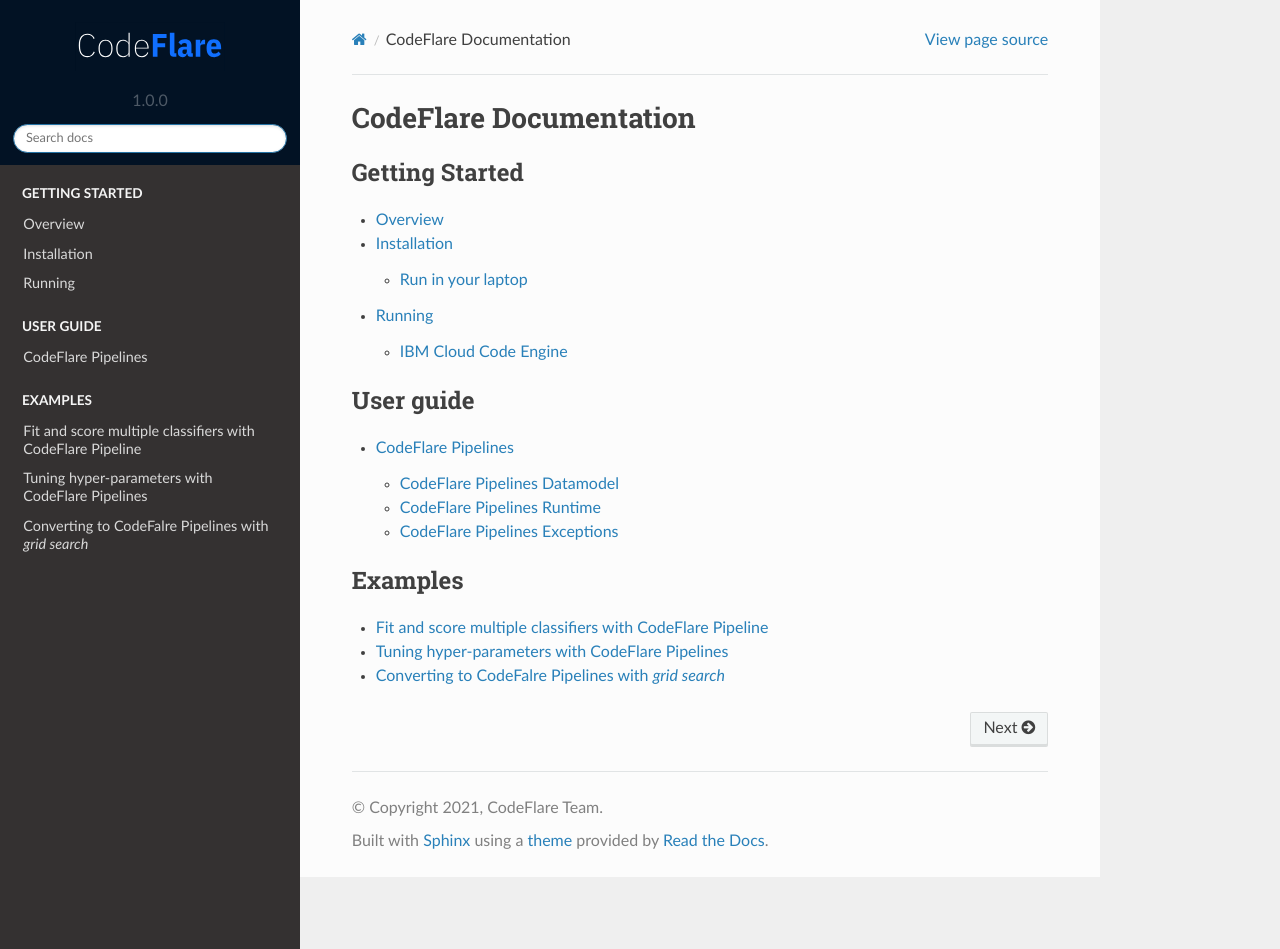
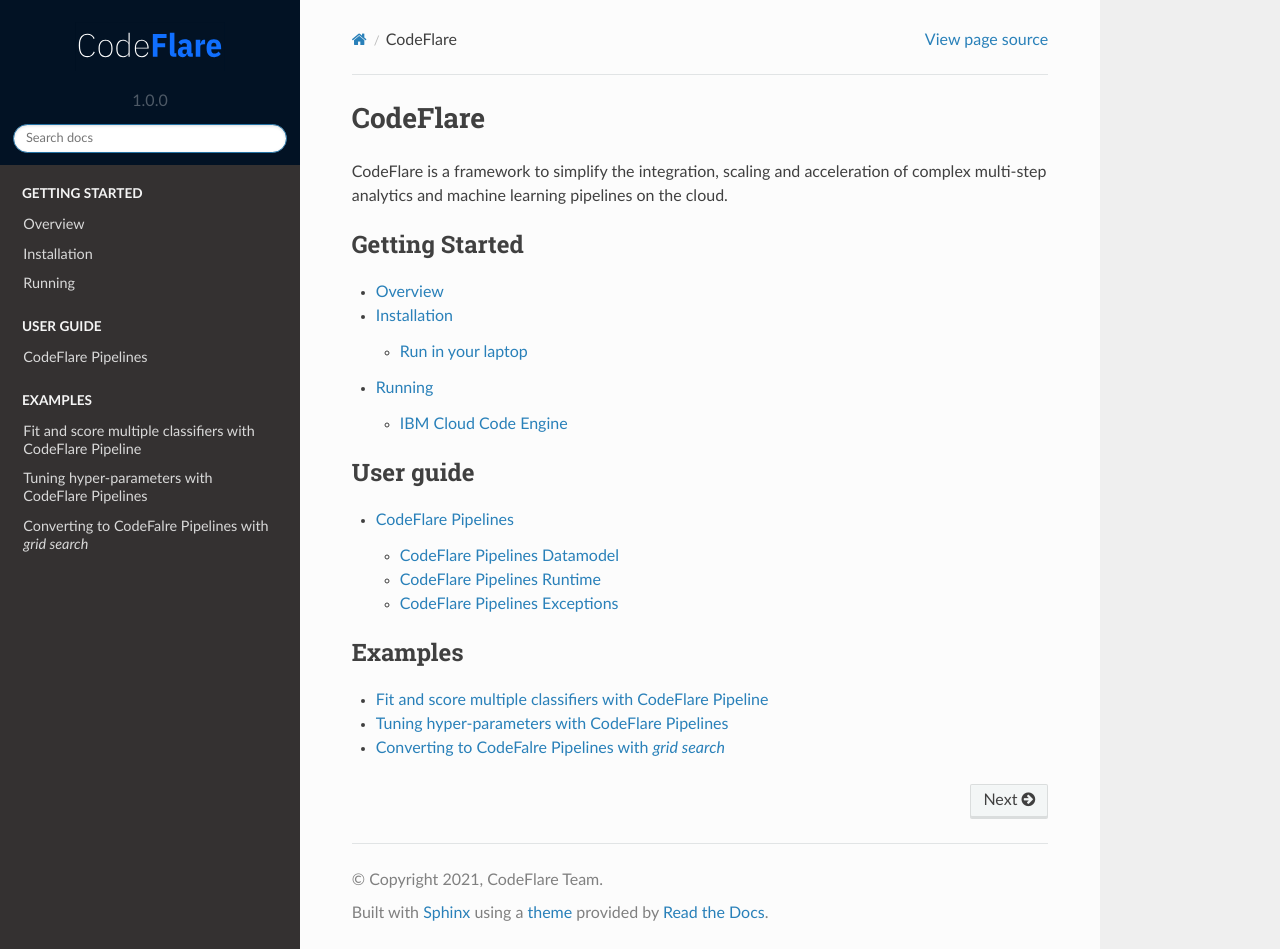
Before and after one commit to project-codeflare/codeflare, a Sphinx documentation site: the page built from docs/source/index.rst, in a window 1280 px wide and 949 px high. Built offline with Sphinx 7.4.7 and the Read the Docs theme 2.0.0, drawn with Linux system fonts in a browser that asks for light colours.

```diff
--- a/docs/source/index.rst
+++ b/docs/source/index.rst
@@ -19,8 +19,11 @@
    You can adapt this file completely to your liking, but it should at least
    contain the root `toctree` directive.
 
-CodeFlare Documentation
+CodeFlare
 ===============================================
+
+CodeFlare is a framework to simplify the integration, scaling and acceleration
+of complex multi-step analytics and machine learning pipelines on the cloud.
 
 .. toctree::
    :maxdepth: 2
```
Also changed, not shown: docs/source/getting_started/overview.md (+1 -3 lines).
